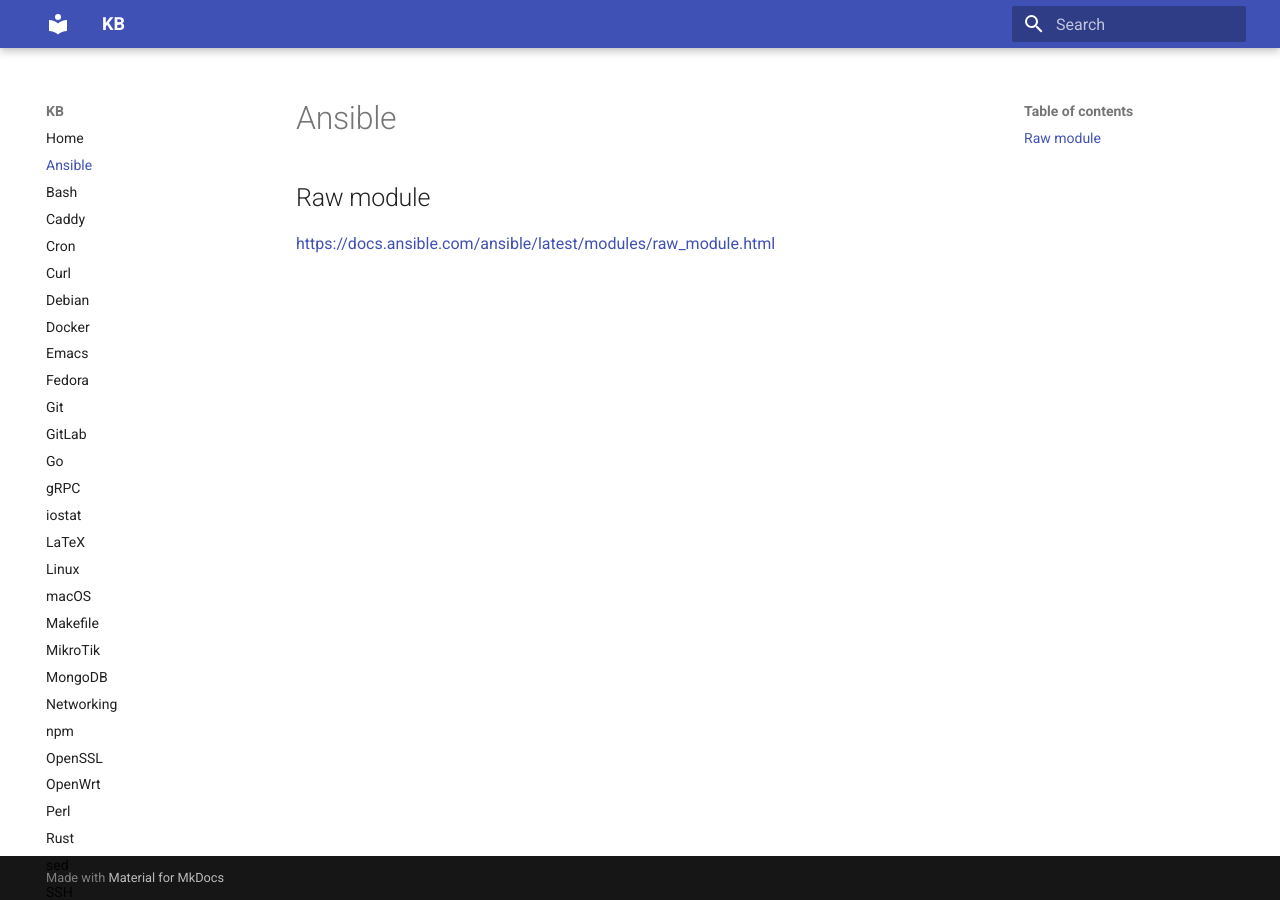
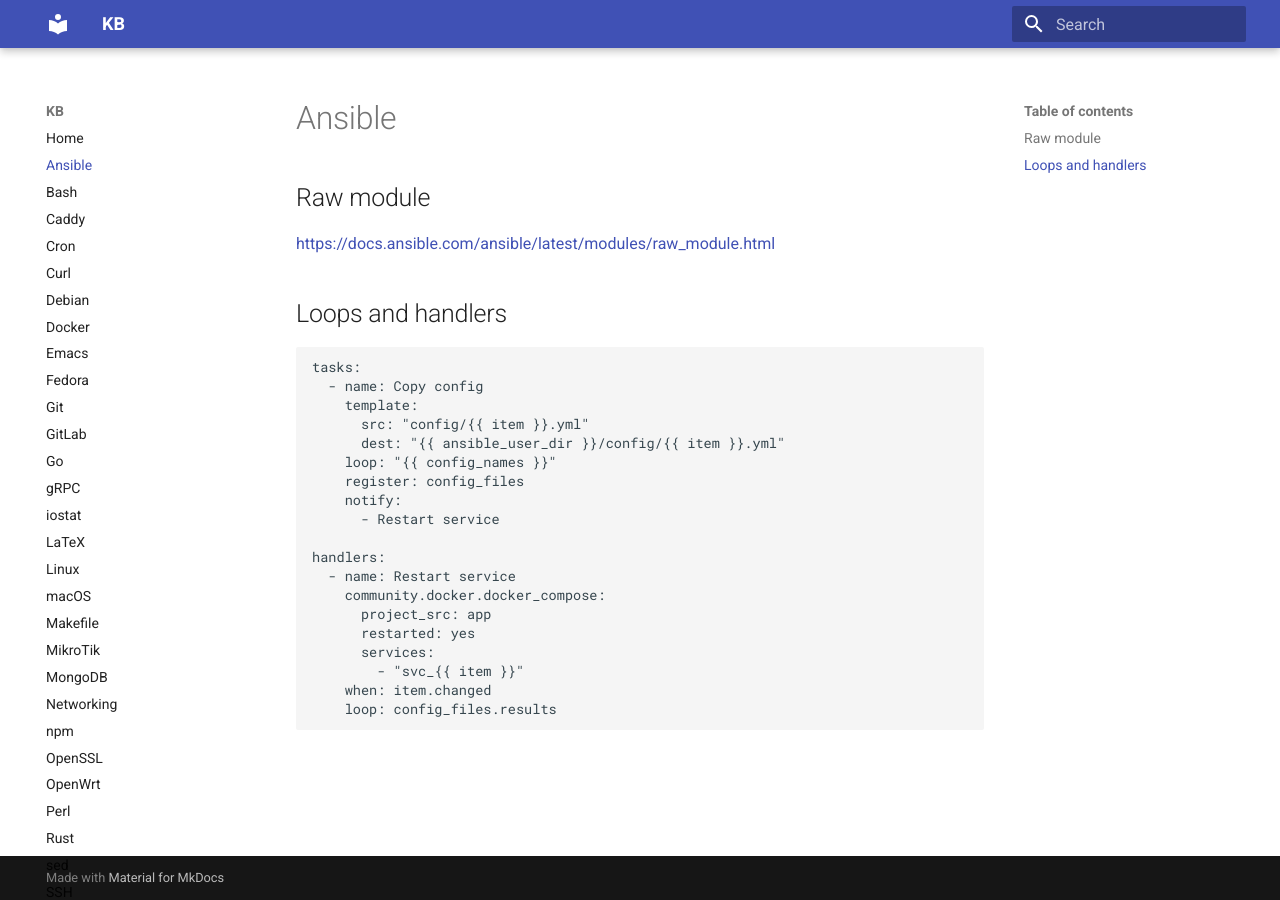
Before and after one commit to mbialon/kb, an MkDocs documentation site: the page built from docs/ansible.md, in a window 1280 px wide. Built offline with MkDocs 1.6.1 and Material for MkDocs 9.7.7, drawn with Linux system fonts in a browser that asks for light colours.

Commit message:
ansible: loops and handlers

````diff
--- a/docs/ansible.md
+++ b/docs/ansible.md
@@ -3,3 +3,27 @@
 ## Raw module
 
 [https://docs.ansible.com/ansible/latest/modules/raw_module.html](https://docs.ansible.com/ansible/latest/modules/raw_module.html)
+
+## Loops and handlers
+
+```
+tasks:
+  - name: Copy config
+    template:
+      src: "config/{{ item }}.yml"
+      dest: "{{ ansible_user_dir }}/config/{{ item }}.yml"
+    loop: "{{ config_names }}"
+    register: config_files
+    notify:
+      - Restart service
+
+handlers:
+  - name: Restart service
+    community.docker.docker_compose:
+      project_src: app
+      restarted: yes
+      services:
+        - "svc_{{ item }}"
+    when: item.changed
+    loop: config_files.results
+```
````
